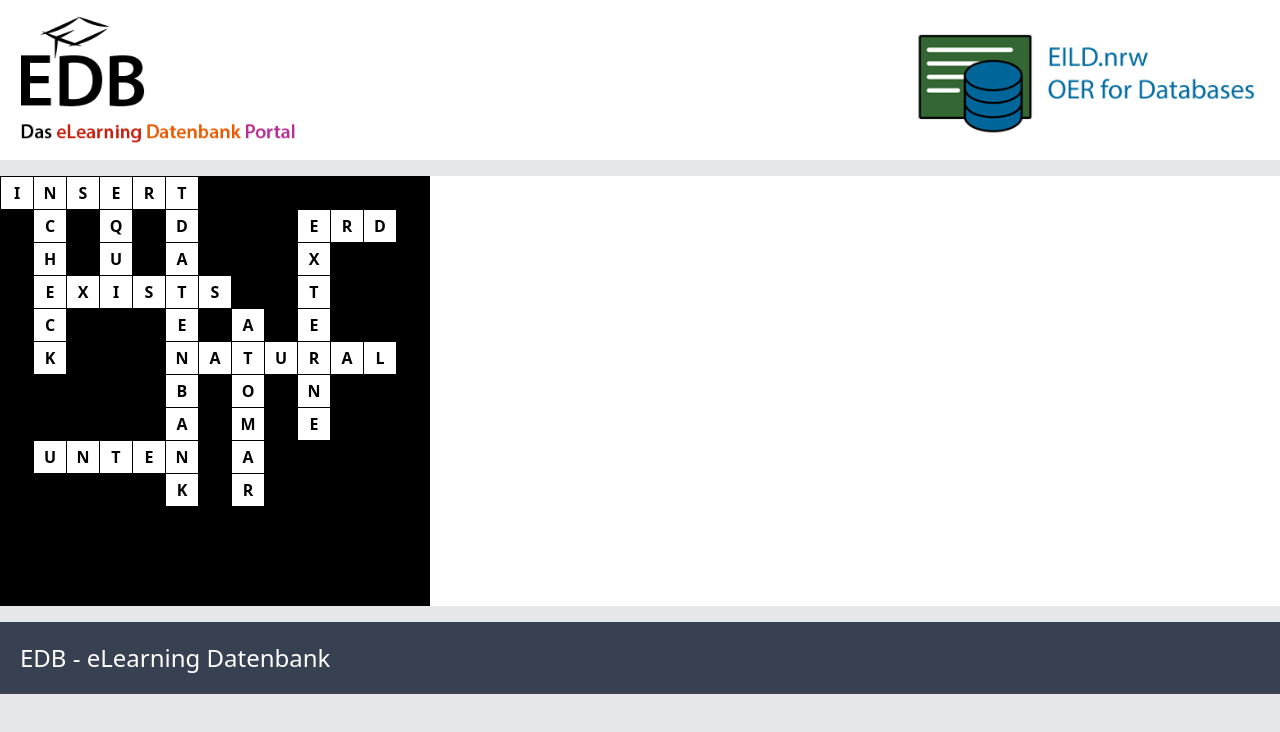
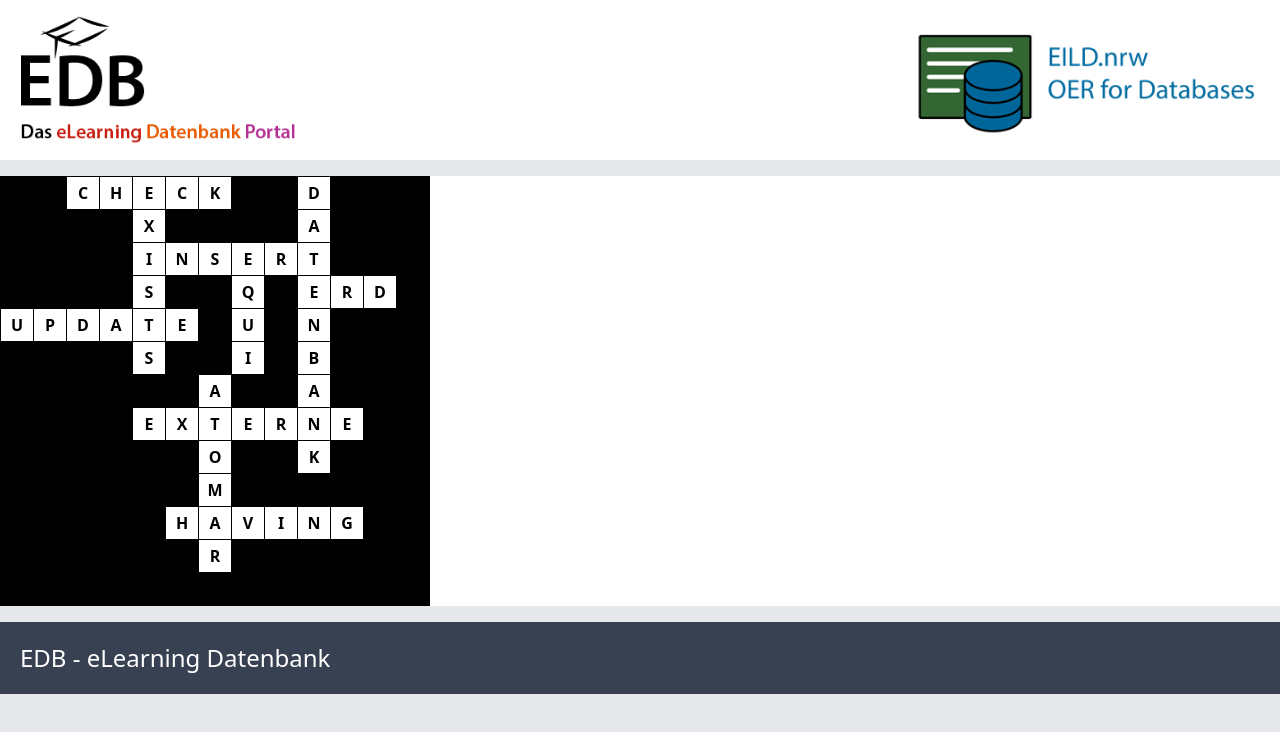
Before and after one commit to EILD-nrw/crossword, a React (Vite) app: page / in a window 1280 px wide. Shown: the top 732 px of the page. Built offline with nearby package versions, Linux system fonts and the light colour scheme.

Commit message:
Added random offsets for first word

```diff
--- a/src/Helper/useCrossword.ts
+++ b/src/Helper/useCrossword.ts
@@ -99,7 +99,8 @@ function wordFitsPosition(
       }
     } else {
       if (
-        ((x - 1 >= 0 && cells[y + i][x - 1] !== '#') || (x + 1 < cells[0].length && cells[y + i][x + 1] !== '#')) && // Adjacent cell is not empty
+        ((x - 1 >= 0 && cells[y + i][x - 1] !== '#') ||
+          (x + 1 < cells[0].length && cells[y + i][x + 1] !== '#')) && // Adjacent cell is not empty
         !overlaps.some((overlap) => overlap.y === y + i) // No overlap that would allow adjacent characters
       ) {
         return false
@@ -208,7 +209,14 @@ function addRandomCluesToCells(
   if (clues.length === 0) {
     // Take task from pool and add it to cells
     const [chosenTask, ...remainingTaskPool] = taskPool
-    newCells = addWordToCells(cells, chosenTask.word, true, 0, 0)
+
+    const xOffset = Math.floor(
+      Math.random() * (cells[0].length - chosenTask.word.length + 1)
+    )
+
+    const yOffset = Math.floor(Math.random() * cells.length)
+
+    newCells = addWordToCells(cells, chosenTask.word, true, xOffset, yOffset)
 
     // Prepare clue and add it to clues list
     const newClue = {
```
